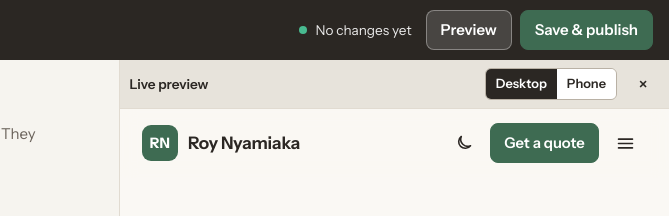
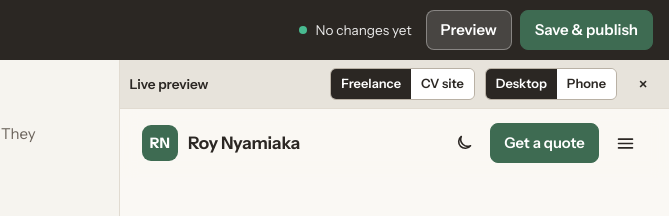
Before and after one commit to ngareroy/roy-portfolio, a plain HTML site: page admin.html in a window 1280 px wide. Shown: the top 216 px of the page, 611-1280 px from the left. Drawn offline with Linux system fonts and the light colour scheme.

Commit message:
Editor: preview switch for the freelance site and the CV site

```diff
--- a/admin.html
+++ b/admin.html
@@ -30,6 +30,10 @@
         <aside class="ed-preview" id="ed-preview" aria-label="Live preview">
             <div class="ed-preview__bar">
                 <span>Live preview</span>
+                <span class="ed-preview__sizes" role="group" aria-label="Which site to preview">
+                    <button type="button" data-act="pvariant" data-variant="freelance" aria-pressed="true">Freelance</button>
+                    <button type="button" data-act="pvariant" data-variant="employer" aria-pressed="false">CV site</button>
+                </span>
                 <span class="ed-preview__sizes" role="group" aria-label="Preview size">
                     <button type="button" data-act="psize" data-size="desktop" aria-pressed="true">Desktop</button>
                     <button type="button" data-act="psize" data-size="phone" aria-pressed="false">Phone</button>
--- a/assets/css/admin.css
+++ b/assets/css/admin.css
@@ -66,8 +66,9 @@ button, input, select, textarea { font: inherit; color: inherit; }
 .ed-loading { padding: 40px; color: var(--muted); }
 .ed-preview { display: flex; flex-direction: column; border-left: 1px solid var(--line); background: #E7E3DB; min-width: 0; }
 .ed-shell.no-preview .ed-preview { display: none; }
-.ed-preview__bar { display: flex; align-items: center; gap: 10px; padding: 8px 10px; border-bottom: 1px solid var(--line); font-weight: 600; font-size: .85rem; }
-.ed-preview__sizes { margin-left: auto; display: inline-flex; border: 1px solid var(--line-2); border-radius: 6px; overflow: hidden; }
+.ed-preview__bar { display: flex; flex-wrap: wrap; align-items: center; gap: 8px 10px; padding: 8px 10px; border-bottom: 1px solid var(--line); font-weight: 600; font-size: .85rem; }
+.ed-preview__sizes { display: inline-flex; border: 1px solid var(--line-2); border-radius: 6px; overflow: hidden; }
+.ed-preview__bar > span:first-child { margin-right: auto; }
 .ed-preview__sizes button { border: 0; background: var(--panel); padding: 5px 10px; font-size: .8rem; cursor: pointer; }
 .ed-preview__sizes button[aria-pressed="true"] { background: var(--ink); color: #fff; }
 .ed-preview__frame { flex: 1; display: flex; justify-content: center; overflow: auto; padding: 0; }
--- a/assets/js/admin.js
+++ b/assets/js/admin.js
@@ -664,6 +664,7 @@
         RN.setPath(draft, path, list); renderSection(true); touch();
         break;
       case 'toggle-preview': togglePreview(); break;
+      case 'pvariant': setPreviewVariant(b.getAttribute('data-variant')); break;
       case 'psize':
         document.querySelectorAll('[data-act="psize"]').forEach(function (x) { x.setAttribute('aria-pressed', x === b ? 'true' : 'false'); });
         document.getElementById('ed-frame-wrap').classList.toggle('is-phone', b.getAttribute('data-size') === 'phone');
@@ -756,10 +757,24 @@
     try { frame.contentWindow.postMessage({ type: 'rn-preview', content: draft, assets: a, route: route || null }, location.origin); } catch (e) { /* frame not ready */ }
   }
   function navigatePreview() { sendPreview(section(current).route); }
+  /* The preview shows the freelance site or the CV site for employers (same content, ?variant=employer). */
+  var previewVariant = LS.get('preview-variant', 'freelance') === 'employer' ? 'employer' : 'freelance';
+  function previewSrc() { return 'index.html?preview=1' + (previewVariant === 'employer' ? '&variant=employer' : '') + section(current).route; }
+  function showPreviewVariant() {
+    document.querySelectorAll('[data-act="pvariant"]').forEach(function (x) { x.setAttribute('aria-pressed', x.getAttribute('data-variant') === previewVariant ? 'true' : 'false'); });
+  }
+  function setPreviewVariant(v) {
+    previewVariant = v === 'employer' ? 'employer' : 'freelance';
+    LS.set('preview-variant', previewVariant);
+    showPreviewVariant();
+    previewReady = false;
+    frame.src = previewSrc();
+  }
   function startPreview() {
     var wide = window.matchMedia('(min-width: 1181px)').matches;
     document.getElementById('ed-preview-btn').setAttribute('aria-pressed', wide ? 'true' : 'false');
-    frame.src = 'index.html?preview=1' + section(current).route;
+    showPreviewVariant();
+    frame.src = previewSrc();
   }
   function togglePreview() {
     var shell = document.getElementById('ed-shell');
--- a/assets/js/app.js
+++ b/assets/js/app.js
@@ -15,7 +15,8 @@
      no rates, prices or quote basket, and "Contact me" in place of "Get a quote". It reads its content (and
      uploaded files) from the freelance site at RN_SITE.contentUrl, so editor changes show on both sites. */
   var SITE = window.RN_SITE || {};
-  var EMPLOYER = SITE.variant === 'employer';
+  // The editor's preview can show the CV site too (index.html?preview=1&variant=employer).
+  var EMPLOYER = SITE.variant === 'employer' || (PREVIEW && /[?&]variant=employer\b/.test(location.search));
   var remoteBase = '';   // set when the content came from SITE.contentUrl
 
   /* ---------- storage (never throws) ---------- */
```
